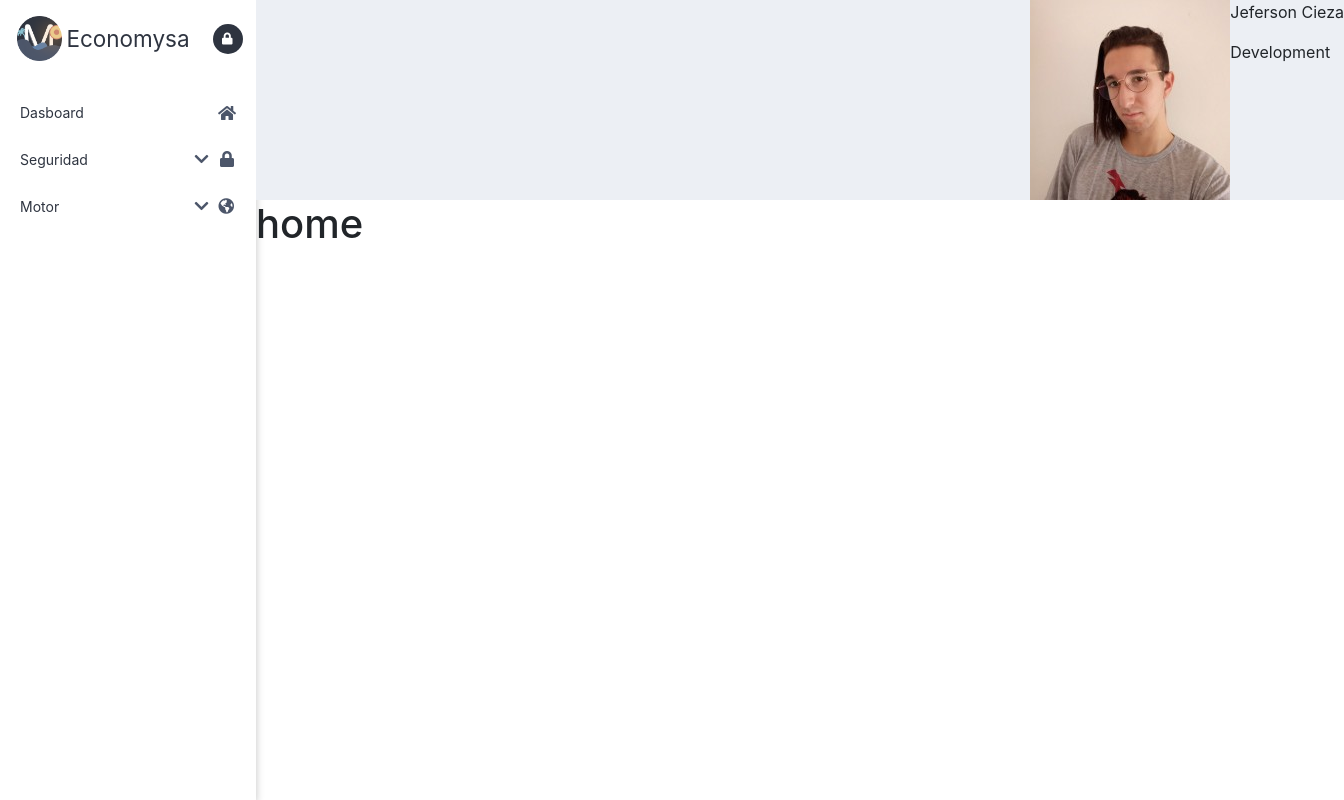
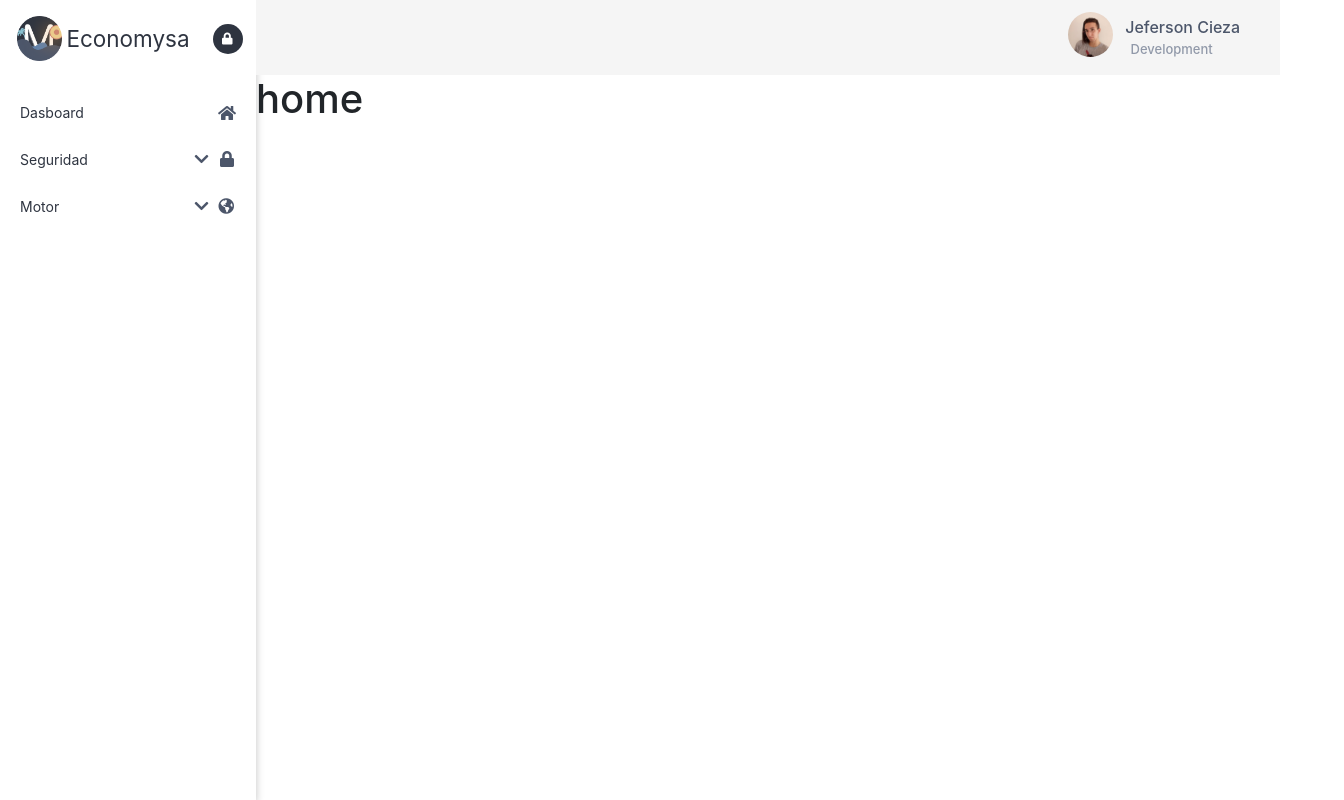
Before and after one commit to Franco-Ezequiel-Marchegiani/Economysa, a React (Create React App) app: page / in a window 1280 px wide. Shown: the whole page, 1344 px wide, since content can reach past the window. Built offline with nearby package versions, Linux system fonts and the light colour scheme.

Commit message:
Header terminado

```diff
--- a/src/App.css
+++ b/src/App.css
@@ -1,4 +1,5 @@
 .homeContainer{
+  min-width: 100%;
   display: flex;
 }
 body{
--- a/src/App.js
+++ b/src/App.js
@@ -6,13 +6,13 @@ import Sidebar from './components/Sidebar/Sidebar';
 function App() {
   return (
     <section className="homeContainer">
-      <div>
+      <section>
         <Sidebar/>
-      </div>
-      <div>
+      </section>
+      <section>
       <Header/>
       <h1>home</h1>
-      </div>
+      </section>
 
     </section>
   );
--- a/src/components/Header/Header.css
+++ b/src/components/Header/Header.css
@@ -1,8 +1,55 @@
 .header{
     width: 85vw;
-    background-color: #eceff4;
+    height: 75px;
+    background-color: rgb(245, 245, 245);
 }
 .headerContent{
     display: flex;
     justify-content: end;
+    align-items: center;
+    padding-right: 40px;
 }
+.headerContent img{
+    width: 45px;
+    height: 45px;
+    border-radius: 50%;
+}
+.headerTextContainer{
+    padding-top: 10px;
+    display: flex;
+    flex-direction: column;
+    justify-content: flex-start;
+    align-items: center;
+}
+.headerTextContainer p{
+    font-size: 16px;
+    font-weight: 500;
+    color: #4c566a;
+    padding-left: 12px;
+    position: relative;
+    top: 5px;
+}
+.headerTextContainer span{
+    font-size: 13px;
+    font-weight: 500;
+    color: #9199a9;
+    padding-right: 10px;
+    position: relative;
+    bottom: 10px;
+}
+
+@media only screen and (min-width: 992px){
+    .header{
+        width: 75vw;
+    }
+}
+@media only screen and (min-width: 1200px){
+    .header{
+        width: 80.01vw;
+    }
+}
+@media only screen and (min-width: 1600px){
+    .header{
+        width: 84.99vw;
+    }
+}
--- a/src/index.css
+++ b/src/index.css
@@ -1,4 +1,5 @@
 body {
+  max-width: 100%;
   margin: 0;
   font-family: -apple-system, BlinkMacSystemFont, 'Segoe UI', 'Roboto', 'Oxygen',
     'Ubuntu', 'Cantarell', 'Fira Sans', 'Droid Sans', 'Helvetica Neue',
```
